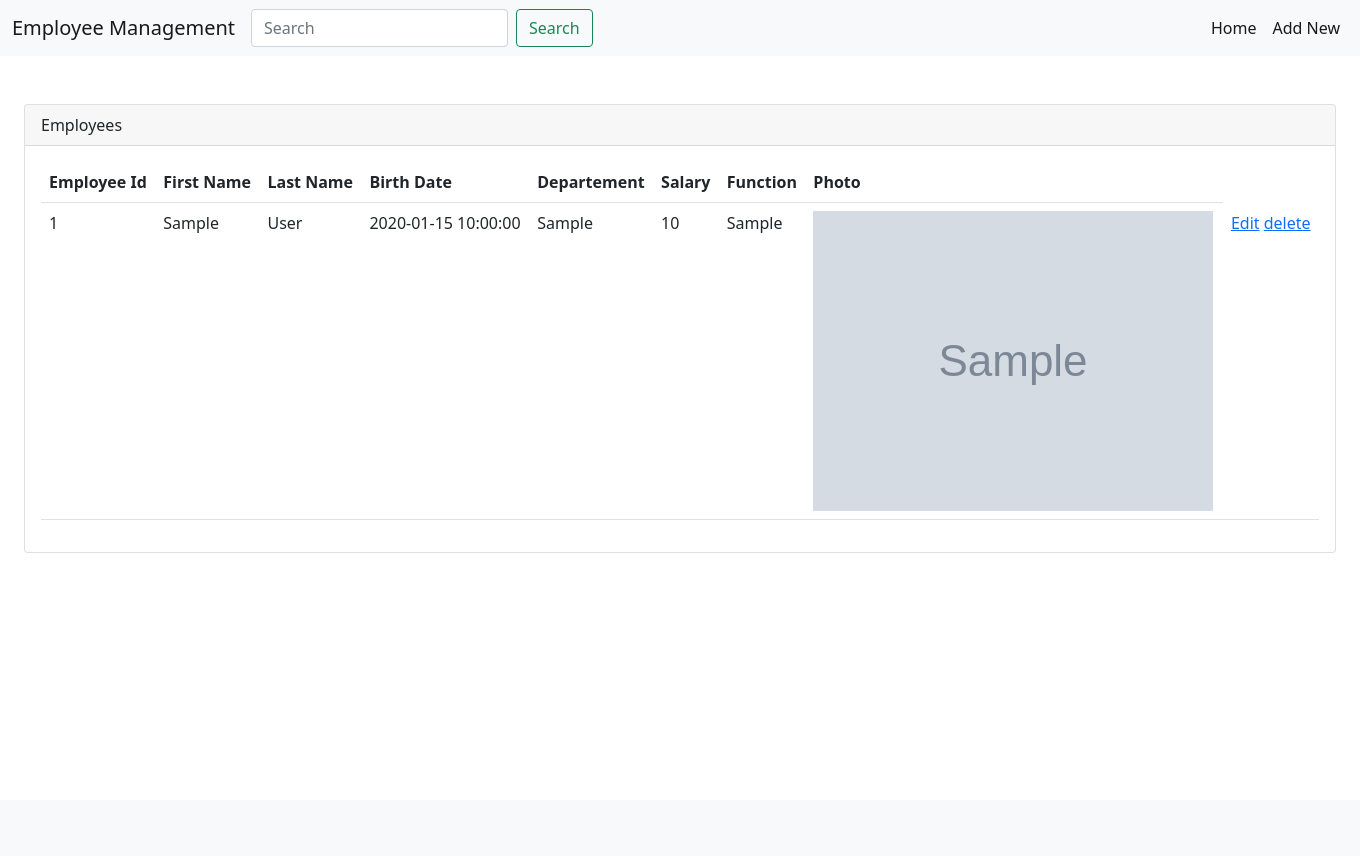
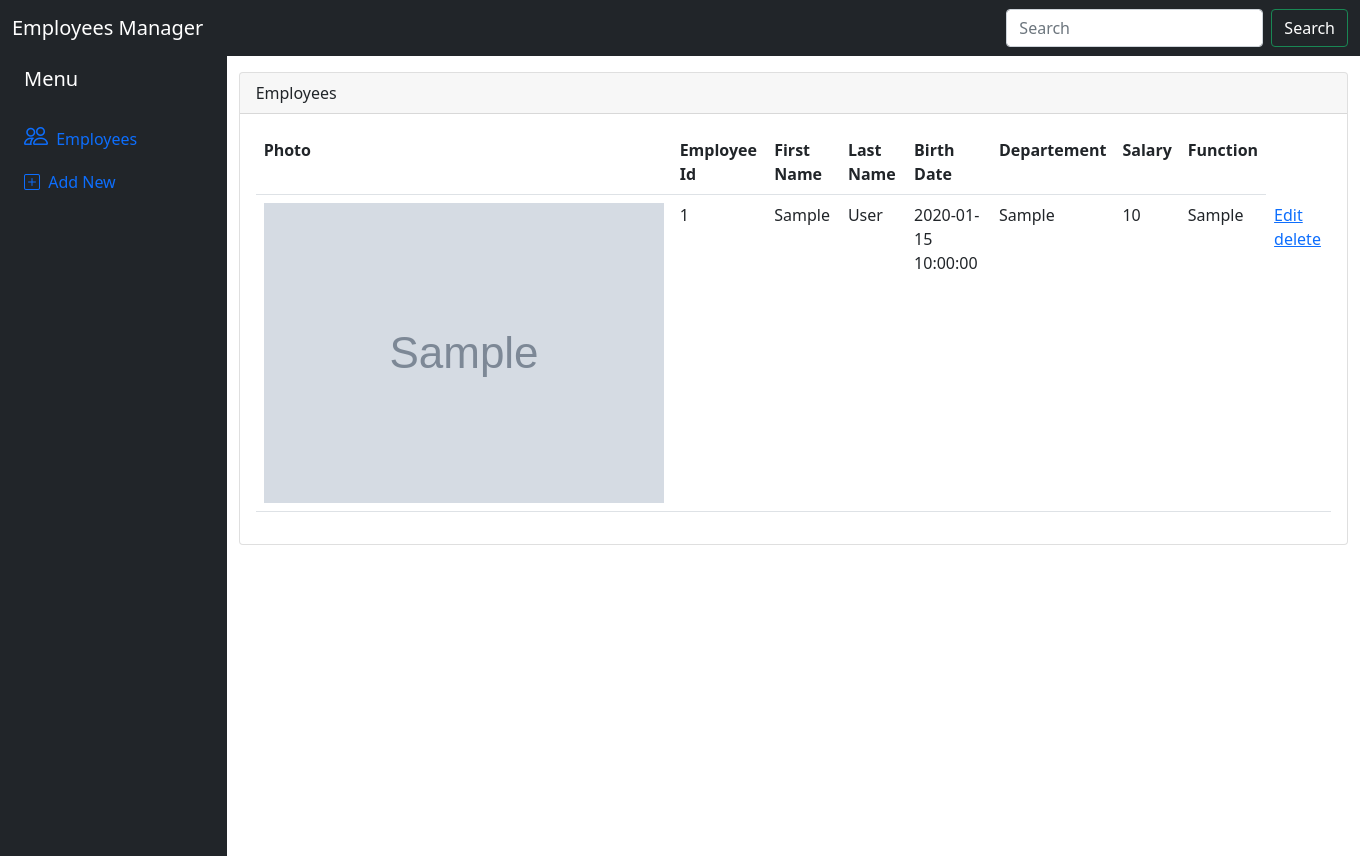
Before and after one commit to maskoul-mohamed/project10-employee-management, a PHP site: page / in a window 1360 px wide. Before the commit the page ends 553 px from the top, so only its background shows below. Run offline with PHP 8.4, Linux system fonts and the light colour scheme; tables that the repository leaves empty or names only in its code hold one stand-in row (values such as "Sample post"); grey boxes marked "Sample" are stand-in pictures.

Commit message:
Edit home page styles

```diff
--- a/realisation/src/index.php
+++ b/realisation/src/index.php
@@ -16,38 +16,45 @@
     <meta charset="UTF-8">
     <meta http-equiv="X-UA-Compatible" content="IE=edge">
     <meta name="viewport" content="width=device-width, initial-scale=1.0">
-    <title>Document</title>
+    <title>Employees</title>
 
     <link href="https://cdn.jsdelivr.net/npm/bootstrap@5.1.3/dist/css/bootstrap.min.css" rel="stylesheet" integrity="sha384-1BmE4kWBq78iYhFldvKuhfTAU6auU8tT94WrHftjDbrCEXSU1oBoqyl2QvZ6jIW3" crossorigin="anonymous">
     <script src="https://cdn.jsdelivr.net/npm/bootstrap@5.1.3/dist/js/bootstrap.bundle.min.js" integrity="sha384-ka7Sk0Gln4gmtz2MlQnikT1wXgYsOg+OMhuP+IlRH9sENBO0LRn5q+8nbTov4+1p" crossorigin="anonymous"></script>
-
+    <link rel="stylesheet" href="https://cdn.jsdelivr.net/npm/bootstrap-icons@1.8.1/font/bootstrap-icons.css">
 </head>
 
 <body>
-        <nav class=" navbar navbar-expand-lg navbar-light bg-light">
+    <nav class="navbar navbar-dark bg-dark">
         <div class="container-fluid">
-    <a class="navbar-brand" href="#">Employee Management</a>
-    <button class="navbar-toggler" type="button" data-bs-toggle="collapse" data-bs-target="#navbarSupportedContent" aria-controls="navbarSupportedContent" aria-expanded="false" aria-label="Toggle navigation">
-      <span class="navbar-toggler-icon"></span>
-    </button>
+            <a class="navbar-brand">Employees Manager</a>
             <form class="d-flex">
                 <input class="form-control me-2" type="search" placeholder="Search" aria-label="Search">
-        <button class="btn btn-outline-success" type="submit">Search</button>
+                <button class="btn btn-outline-success text-white" type="submit">Search</button>
             </form>
-    <div class="collapse navbar-collapse" id="navbarSupportedContent">
-      <ul class="navbar-nav ms-auto mb-2 mb-lg-0">
-        <li class="nav-item">
-          <a class="nav-link active" aria-current="page" href="#">Home</a>
+        </div>
+    </nav>
+
+    <div class="container-fluid">
+        <div class="row flex-nowrap">
+            <div class="col-auto col-md-3 col-xl-2 px-sm-2 px-0 bg-dark">
+                <div class="d-flex flex-column align-items-center align-items-sm-start px-3 pt-2 text-white min-vh-100">
+                    <a href="/" class="d-flex align-items-center pb-3 mb-md-0 me-md-auto text-white text-decoration-none">
+                        <span class="fs-5 d-none d-sm-inline">Menu</span>
+                    </a>
+                    <ul class="nav nav-pills flex-column mb-sm-auto mb-0 align-items-center align-items-sm-start" id="menu">
+                        <li>
+                            <a href="index.php" class="nav-link px-0 align-middle">
+                                <i class="fs-4 bi-people"></i> <span class="ms-1 d-none d-sm-inline">Employees</span> </a>
                         </li>
-        <li class="nav-item">
-          <a class="nav-link active" aria-current="page" href="#">Add New</a>
+                        <li>
+                            <a href="insert.php" class="nav-link px-0 align-middle">
+                                <i class="bi bi-plus-square"></i> <span class="ms-1 d-none d-sm-inline">Add New</span> </a>
                         </li>
                     </ul>
-
+                    <hr>
                 </div>
         </div>
-    </nav>
-    <main class="container-fluid px-4 mt-5">
+        <div class="col py-3 container-fluid">
         <div class="card mb-4">
     <div class="card-header">
         <div>Employees</div>
@@ -55,6 +62,7 @@
         <div class="card-body">
             <table class="table">
                 <tr>
+                    <th class="col">Photo</th>
                     <th class="col">Employee Id</th>
                     <th class="col">First Name</th>
                     <th class="col">Last Name</th>
@@ -62,7 +70,6 @@
                     <th class="col">Departement</th>
                     <th class="col">Salary</th>
                     <th class="col">Function</th>
-                    <th class="col">Photo</th>
                 </tr>
 
                 <?php
@@ -70,6 +77,7 @@
                 ?>
 
                 <tr>
+                    <td><img src="<?php echo '../images/'.$employee->getPhoto(); ?>"></td>
                     <td><?= $employee->getEmployeeId()?></td>
                     <td><?= $employee->getFirstName()?></td>
                     <td><?= $employee->getLastName()?></td>
@@ -77,7 +85,6 @@
                     <td><?= $employee->getDepartement()?></td>
                     <td><?= $employee->getSalary()?></td>
                     <td><?= $employee->getFunction()?></td>
-                    <td><img src="<?php echo '../images/'.$employee->getPhoto(); ?>"></td>
                     <td>
                         <a href="edit.php?id=<?php echo $employee->getId() ?>">Edit</a>
                         <a href="delete.php?id=<?php echo $employee->getId() ?>">delete</a>
@@ -86,7 +93,10 @@
                 <?php }?>
             </table>
         </div>
+    </div>        </div>
     </div>
-    </main>
+</div>
+
+
 </body>
 </html>
```
Lines whose indentation alone changed are shown as unchanged.
